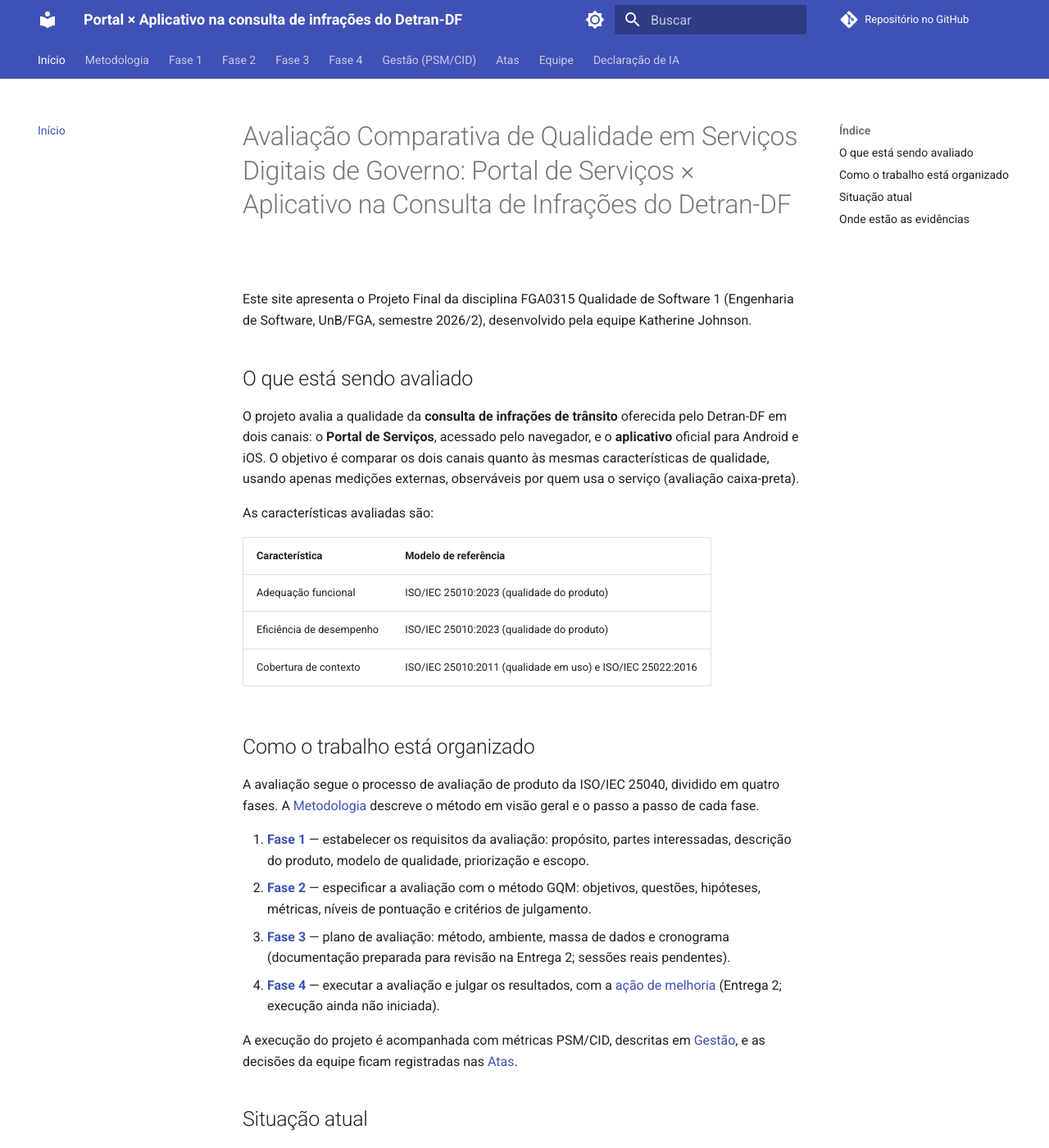
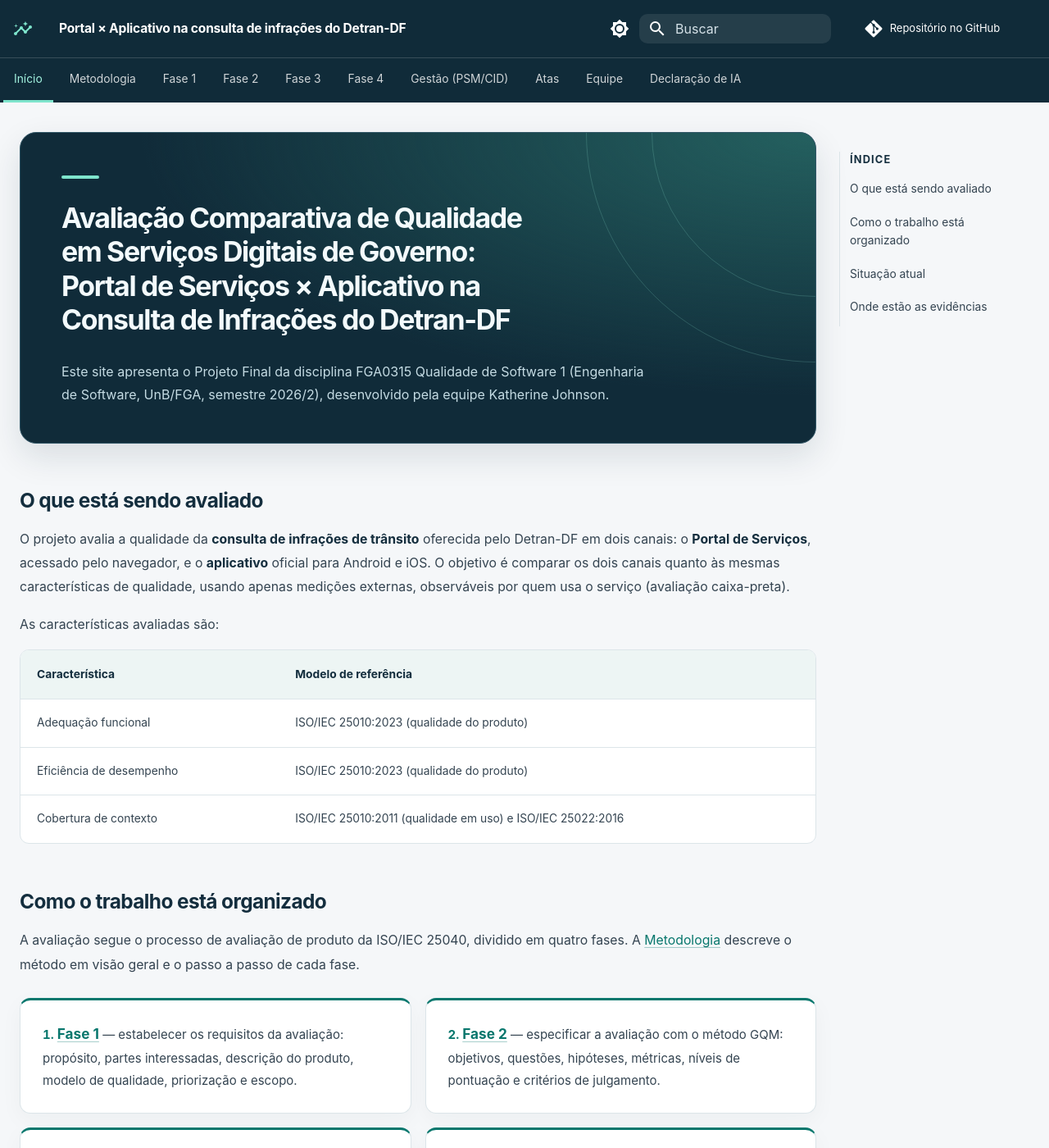
Before and after one commit to FCTE-Qualidade-de-Software-1/2026-2_T02_KATHERINE_JOHNSON, an MkDocs documentation site: the page built from docs/index.md, in a window 1280 px wide and 1400 px high. Shown: the whole window at 82% size. Built offline with MkDocs 1.6.1 and Material for MkDocs 9.7.7, drawn with Linux system fonts in a browser that asks for light colours; comment, search, counter and statistics services are not loaded.

Commit message:
feat(pages): moderniza o visual sem alterar o conteúdo

```diff
--- /dev/null
+++ b/docs/assets/stylesheets/visual.css
@@ -0,0 +1,214 @@
+/* Camada visual do Pages. Os textos e a navegação continuam no MkDocs. */
+:root,
+[data-md-color-scheme="default"] {
+  --md-text-font: "Inter", "Segoe UI", system-ui, -apple-system, sans-serif;
+  --md-code-font: "SFMono-Regular", Consolas, monospace;
+  --md-primary-fg-color: #102b39;
+  --md-primary-fg-color--light: #214657;
+  --md-primary-fg-color--dark: #0b202c;
+  --md-accent-fg-color: #087e75;
+  --md-default-bg-color: #f5f7f9;
+  --md-default-fg-color: #344451;
+  --md-default-fg-color--light: #596c78;
+  --md-typeset-color: #344451;
+  --md-typeset-a-color: #08776d;
+  --kj-heading: #142e3e;
+  --kj-surface: #fff;
+  --kj-soft: #edf5f4;
+  --kj-line: #dce5e9;
+  --kj-accent: #08776d;
+  --kj-shadow: 0 8px 28px rgb(16 43 57 / 4%);
+}
+
+[data-md-color-scheme="slate"] {
+  --md-hue: 210;
+  --md-default-bg-color: #101c27;
+  --md-default-fg-color: #d0dbe3;
+  --md-default-fg-color--light: #a9bac7;
+  --md-typeset-color: #d0dbe3;
+  --md-typeset-a-color: #72ddc8;
+  --md-accent-fg-color: #90e9d8;
+  --md-code-bg-color: #142531;
+  --kj-heading: #edf4f8;
+  --kj-surface: #172936;
+  --kj-soft: #193a3f;
+  --kj-line: #304753;
+  --kj-accent: #72ddc8;
+  --kj-shadow: 0 8px 28px rgb(0 0 0 / 10%);
+}
+
+/* Cabeçalho e navegação compartilham a mesma faixa de cor. */
+.md-header {
+  background: #102b39;
+  box-shadow: 0 1px 0 rgb(255 255 255 / 10%);
+}
+.md-header__inner { min-height: 3.5rem; }
+.md-header__button.md-logo { color: #7ee4cc; }
+.md-header__title { font-size: .78rem; font-weight: 650; letter-spacing: -.015em; }
+.md-search__form { background: rgb(255 255 255 / 9%); border-radius: .5rem; }
+.md-search__input::placeholder { color: #d4e1e7; }
+.md-tabs { background: #102b39; border-top: 1px solid rgb(255 255 255 / 7%); }
+.md-tabs__list { gap: .35rem; }
+.md-tabs__item { height: 2.7rem; padding-inline: .65rem; }
+.md-tabs__link { margin-top: .85rem; font-size: .69rem; opacity: .8; }
+.md-tabs__item--active { box-shadow: inset 0 -3px #7ee4cc; }
+.md-tabs__item--active .md-tabs__link { color: #a2f2df; opacity: 1; }
+.md-tabs__link:hover { color: #a2f2df; }
+.md-grid { max-width: 76rem; }
+.md-main__inner { margin-top: 1.8rem; margin-bottom: 3rem; }
+.md-nav { font-size: .69rem; line-height: 1.6; }
+.md-nav__title { color: var(--kj-heading); }
+.md-nav--primary .md-nav__title { background: transparent; box-shadow: none; }
+.md-nav__item .md-nav__link { padding-block: .25rem; }
+.md-nav__link { transition: color 150ms; }
+.md-nav__link--active { font-weight: 700; }
+.md-nav--secondary { border-left: 1px solid var(--kj-line); }
+.md-nav--secondary .md-nav__title { background: transparent; box-shadow: none; font-size: .64rem; text-transform: uppercase; letter-spacing: .09em; }
+.md-nav--secondary .md-nav__link--active { color: var(--kj-accent); }
+
+/* Superfície editorial das páginas de documentação. */
+.md-content { min-width: 0; }
+.md-content__inner {
+  margin-inline: 1.1rem;
+  padding: 2rem 2.2rem;
+  border: 1px solid var(--kj-line);
+  border-radius: .9rem;
+  background: var(--kj-surface);
+  box-shadow: var(--kj-shadow);
+}
+.md-content__inner::before { display: none; }
+.md-typeset { font-size: .79rem; line-height: 1.85; }
+.md-typeset h1, .md-typeset h2, .md-typeset h3 { color: var(--kj-heading); }
+.md-typeset h1 { margin-bottom: 1.15rem; font-size: 1.95rem; line-height: 1.22; font-weight: 750; letter-spacing: -.045em; text-wrap: balance; }
+.md-typeset h2 { margin-top: 2.3rem; padding-top: .75rem; border-top: 1px solid var(--kj-line); font-size: 1.22rem; line-height: 1.4; font-weight: 720; letter-spacing: -.025em; }
+.md-typeset h3 { font-weight: 680; font-size: 1rem; }
+.md-typeset a:not(.headerlink) { text-underline-offset: .18em; text-decoration-thickness: 1px; }
+.md-typeset p a, .md-typeset li a, .md-typeset td a { text-decoration: underline; text-decoration-color: color-mix(in srgb, var(--kj-accent) 35%, transparent); }
+.md-typeset a:hover { text-decoration-color: currentColor; }
+.md-typeset strong { color: var(--kj-heading); font-weight: 680; }
+.md-typeset blockquote { border-left: 3px solid var(--kj-accent); border-radius: 0 .4rem .4rem 0; padding: .6rem 1rem; color: var(--md-typeset-color); background: var(--kj-soft); }
+.md-typeset blockquote > :first-child { margin-top: 0; }
+.md-typeset blockquote > :last-child { margin-bottom: 0; }
+.md-typeset hr { border-color: var(--kj-line); }
+.md-typeset code { border-radius: .25rem; }
+.md-typeset img { border-radius: .4rem; }
+.md-typeset .md-typeset__scrollwrap { margin-inline: 0; }
+.md-typeset .md-typeset__table { display: block; padding-inline: 0; }
+.md-typeset table:not([class]) { display: table; width: 100%; overflow: hidden; border: 1px solid var(--kj-line); border-radius: .55rem; background: var(--kj-surface); box-shadow: none; font-size: .69rem; }
+.md-typeset table:not([class]) th { min-width: 0; padding: .85rem 1rem; background: var(--kj-soft); color: var(--kj-heading); font-weight: 700; }
+.md-typeset table:not([class]) td { padding: .8rem 1rem; border-top-color: var(--kj-line); }
+.md-typeset table:not([class]) tbody tr:hover { background: var(--kj-soft); }
+.md-typeset .mermaid { overflow-x: auto; }
+
+/* A abertura usa o título e o parágrafo originais, sem duplicar conteúdo. */
+.md-content__inner:has(.kj-home) { background: transparent; border: 0; box-shadow: none; padding: 0; }
+.kj-hero {
+  position: relative;
+  isolation: isolate;
+  overflow: hidden;
+  padding: 2.6rem 2.5rem 2.2rem;
+  margin-bottom: 2.6rem;
+  border: 1px solid #315666;
+  border-radius: 1rem;
+  background: radial-gradient(ellipse at 100% 0, #24605f 0, transparent 60%), #102b39;
+  box-shadow: 0 16px 40px rgb(16 43 57 / 12%);
+}
+.kj-hero::before, .kj-hero::after {
+  content: "";
+  position: absolute;
+  z-index: -1;
+  width: 20rem;
+  height: 20rem;
+  right: -10rem;
+  top: -10rem;
+  border: 1px solid rgb(145 231 211 / 20%);
+  border-radius: 50%;
+  pointer-events: none;
+}
+.kj-hero::after { width: 28rem; height: 28rem; right: -14rem; top: -14rem; }
+.kj-hero h1 { max-width: 38rem; margin: 0 0 1.4rem; font-size: clamp(1.55rem, 2.65vw, 2.3rem); line-height: 1.22; letter-spacing: -.04em; color: #f3fafc; text-wrap: balance; }
+.kj-hero h1::before { content: ""; display: block; width: 2.3rem; height: .2rem; margin-bottom: 1.35rem; border-radius: 1rem; background: #7ee4cc; }
+.kj-hero p { max-width: 36rem; margin: 0; color: #c4dbe3; font-size: .8rem; line-height: 1.8; }
+.kj-hero .headerlink { color: #7ee4cc; }
+.kj-home > h2 { border: 0; padding-top: 0; margin-top: 2.3rem; }
+.md-typeset .kj-home > ol {
+  display: grid;
+  grid-template-columns: repeat(2, minmax(0, 1fr));
+  gap: .85rem;
+  margin: 1.3rem 0;
+  padding: 0;
+  list-style-position: inside;
+}
+.md-typeset .kj-home > ol > li {
+  margin: 0;
+  padding: 1.25rem 1.35rem;
+  border: 1px solid var(--kj-line);
+  border-top: 3px solid var(--kj-accent);
+  border-radius: .65rem;
+  background: var(--kj-surface);
+  box-shadow: var(--kj-shadow);
+  font-size: .75rem;
+}
+.md-typeset .kj-home > ol > li::marker { color: var(--kj-accent); font-weight: 750; }
+.md-typeset .kj-home > ol > li > strong:first-child { font-size: .86rem; }
+.md-typeset .kj-home > ul {
+  display: grid;
+  grid-template-columns: repeat(2, minmax(0, 1fr));
+  gap: .65rem;
+  margin: 1.25rem 0;
+  padding: 0;
+  list-style: none;
+}
+.md-typeset .kj-home > ul > li { margin: 0; padding: .85rem 1rem; border: 1px solid var(--kj-line); border-radius: .5rem; background: var(--kj-surface); font-size: .7rem; }
+.md-typeset .kj-home > ul > li > a:first-child { font-weight: 650; }
+.kj-home > p:last-child { padding: 1rem 1.2rem; border-left: 3px solid var(--kj-accent); border-radius: 0 .4rem .4rem 0; background: var(--kj-soft); font-size: .7rem; }
+
+.md-footer { background: #102b39; }
+.md-footer-meta { background: #0c2230; }
+.md-footer__link { padding-block: 1rem; }
+.md-footer__title { font-size: .85rem; }
+.md-copyright { padding-block: 1rem; color: #b9cbd5; font-size: .6rem; line-height: 1.8; }
+.md-copyright__highlight { color: #edf5f9; }
+.md-top { border: 1px solid var(--kj-line); border-radius: .5rem; background: var(--kj-surface); color: var(--kj-heading); }
+:focus-visible { outline: 3px solid var(--kj-accent); outline-offset: 3px; }
+.md-header :focus-visible, .md-tabs :focus-visible, .md-footer :focus-visible { outline-color: #7ee4cc; }
+
+@media (min-width: 76.25em) {
+  .md-sidebar { width: 13rem; }
+  .md-main__inner:has(.kj-home) .md-sidebar--primary { display: none; }
+  .md-content:has(.kj-home) { max-width: 59rem; }
+  .md-nav--primary .md-nav__link--active { padding-left: .6rem; border-left: 2px solid var(--kj-accent); background: var(--kj-soft); border-radius: 0 .3rem .3rem 0; }
+}
+@media (max-width: 76.234375em) {
+  .md-nav--primary .md-nav__title { background: var(--md-primary-fg-color); color: #fff; }
+  .md-nav--primary .md-nav__title ~ .md-nav__list { background: var(--md-default-bg-color); }
+}
+@media (max-width: 59.984375em) {
+  .md-content__inner { margin-inline: .8rem; padding: 1.6rem; }
+  .md-main__inner { margin-top: 1rem; }
+}
+@media (max-width: 40em) {
+  .md-header__inner { min-height: 3rem; }
+  .md-header__title { font-size: .72rem; }
+  .md-content__inner { margin-inline: .65rem; padding: 1.1rem; border-radius: .65rem; }
+  .md-typeset { font-size: .78rem; }
+  .md-typeset h1 { font-size: 1.6rem; }
+  .md-typeset h2 { font-size: 1.15rem; }
+  .kj-hero { padding: 1.6rem 1.25rem; margin-bottom: 2rem; border-radius: .75rem; }
+  .kj-hero h1 { font-size: 1.55rem; }
+  .kj-hero p { font-size: .75rem; }
+  .md-typeset .kj-home > ol, .md-typeset .kj-home > ul { grid-template-columns: minmax(0, 1fr); }
+  .md-typeset .kj-home > ol > li { padding: 1.1rem; }
+  .md-typeset table:not([class]) th, .md-typeset table:not([class]) td { padding: .65rem .75rem; }
+}
+@media (prefers-reduced-motion: reduce) {
+  *, *::before, *::after { scroll-behavior: auto !important; transition: none !important; animation: none !important; }
+}
+@media print {
+  .md-content__inner { padding: 0; border: 0; box-shadow: none; }
+  .kj-hero { padding: 0; border: 0; background: none; box-shadow: none; }
+  .kj-hero h1, .kj-hero p { color: #000; }
+  .kj-hero::before, .kj-hero::after, .kj-hero h1::before { display: none; }
+  .md-typeset .kj-home > ol, .md-typeset .kj-home > ul { display: block; }
+  .md-typeset .kj-home > ol > li, .md-typeset .kj-home > ul > li { break-inside: avoid; box-shadow: none; }
+}
--- a/mkdocs.yml
+++ b/mkdocs.yml
@@ -10,6 +10,9 @@ theme:
   name: material
   language: pt-BR
   custom_dir: overrides
+  font: false
+  icon:
+    logo: material/chart-timeline-variant-shimmer
   features:
     - navigation.tabs
     - navigation.sections
@@ -20,16 +23,19 @@ theme:
   palette:
     - media: "(prefers-color-scheme: light)"
       scheme: default
-      primary: indigo
+      primary: custom
       toggle:
         icon: material/brightness-7
         name: Mudar para tema escuro
     - media: "(prefers-color-scheme: dark)"
       scheme: slate
-      primary: indigo
+      primary: custom
       toggle:
         icon: material/brightness-4
         name: Mudar para tema claro
+
+extra_css:
+  - assets/stylesheets/visual.css
 
 # Versão exibida no rodapé de todas as páginas; atualizar a cada release.
 extra:
--- /dev/null
+++ b/overrides/main.html
@@ -0,0 +1,16 @@
+{% extends "base.html" %}
+
+{% block content %}
+  {% if page and page.file.src_uri == "index.md" %}
+    {# Reutiliza o HTML original: a apresentação muda, o conteúdo não. #}
+    {% set opening = page.content.split('</p>', 1) %}
+    <div class="kj-home">
+      <header class="kj-hero">
+        {{ opening[0] }}</p>
+      </header>
+      {{ opening[1] }}
+    </div>
+  {% else %}
+    {{ super() }}
+  {% endif %}
+{% endblock %}
```
